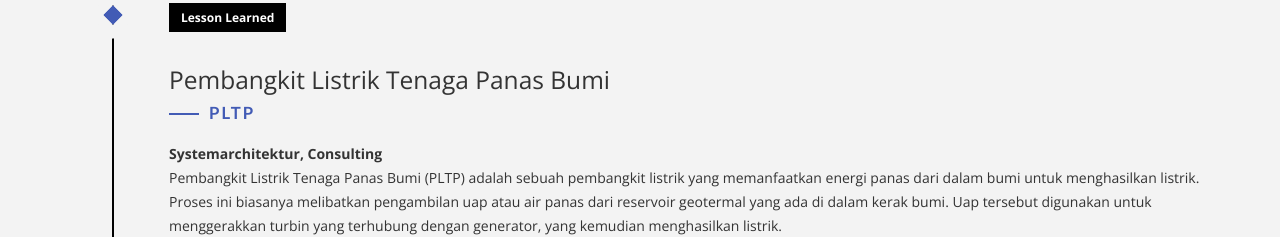
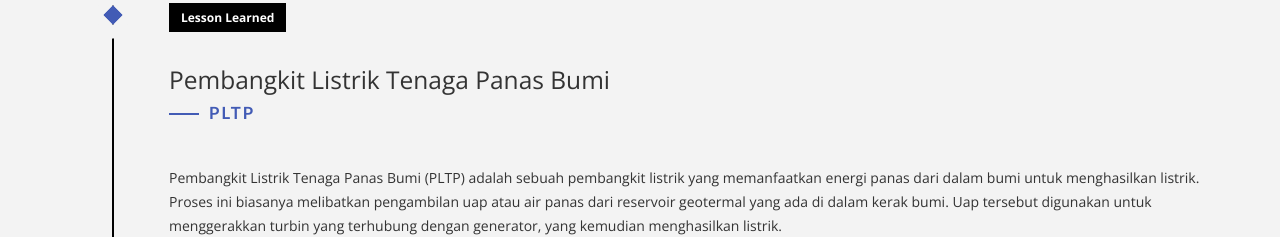
Before and after one commit to hapraditya/profile2, a plain HTML site: page index.html in a window 1280 px wide. Shown: the part 3068-3305 px from the top of the page. Drawn offline with nearby package versions, Linux system fonts and the light colour scheme; files whose address does not match are found by name; a web font is replaced by a local one.

Commit message:
Update index.html

```diff
--- a/index.html
+++ b/index.html
@@ -136,7 +136,7 @@
                             <p class="timeline-event-thumbnail">Lesson Learned</p>
                             <h3>Pembangkit Listrik Tenaga Panas Bumi</h3>
                             <h4>PLTP </h4>
-                            <p><strong>Systemarchitektur, Consulting</strong>
+                            <p><strong> </strong>
                                 <br>Pembangkit Listrik Tenaga Panas Bumi (PLTP) adalah sebuah pembangkit listrik yang memanfaatkan energi panas dari dalam bumi untuk menghasilkan listrik. Proses ini biasanya melibatkan pengambilan uap atau air panas dari reservoir geotermal yang ada di dalam kerak bumi. Uap tersebut digunakan untuk menggerakkan turbin yang terhubung dengan generator, yang kemudian menghasilkan listrik. </p>
                         </div>
                     </li>
```
